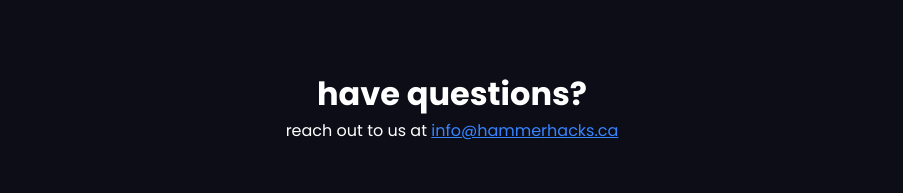
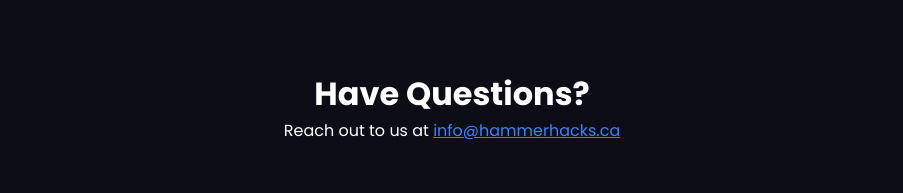
Before and after one commit to HammerHacks/Landing, a plain HTML site: page index.html in a window 1280 px wide. Shown: the part 1471-1664 px from the top of the page, without its empty margins (188-1091 px from the left). Drawn offline with Linux system fonts and the light colour scheme; a web font is replaced by a local one.

Commit message:
Update index.html

```diff
--- a/index.html
+++ b/index.html
@@ -25,6 +25,7 @@
         </div>
 
         <div>
+            <!--New Faq Section-->
             <h1 class="faq-title">FAQ</h1>
             <div class="faq-content">
                 <div class="container">
@@ -39,7 +40,6 @@
                     <div class="container-title">When is Hammerhacks?</div>
                     <p class="container-info">HammerHacks is coming November 2nd!</p>
                 </div>
-                <!---->
                 <div class="container">
                     <div class="container-title">How Much Does it Cost?</div>
                     <p class="container-info">HammerHacks is completely free!</p>
@@ -64,8 +64,8 @@
             </div>
 
         <div>
-            <h1>have questions?</h1>
-            <p>reach out to us at <a href="mailto:info@hammerhacks.ca">info&commat;hammerhacks.ca</a></p>
+            <h1>Have Questions?</h1>
+            <p>Reach out to us at <a href="mailto:info@hammerhacks.ca">info&commat;hammerhacks.ca</a></p>
         </div>
 
         <div class="credits">
```
